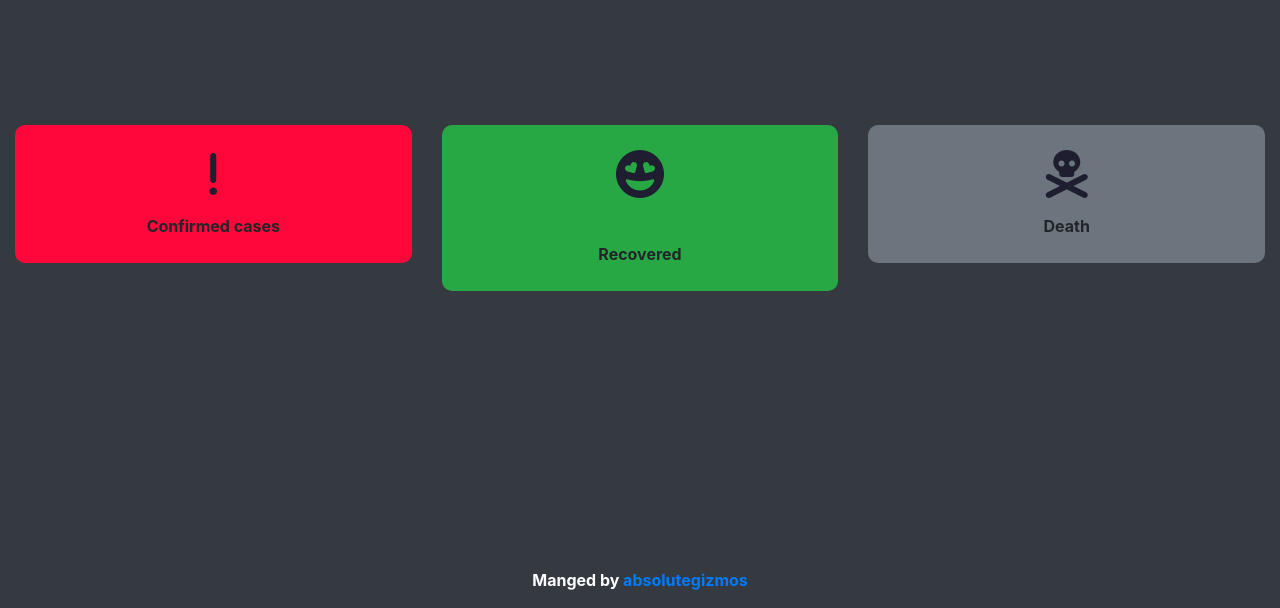
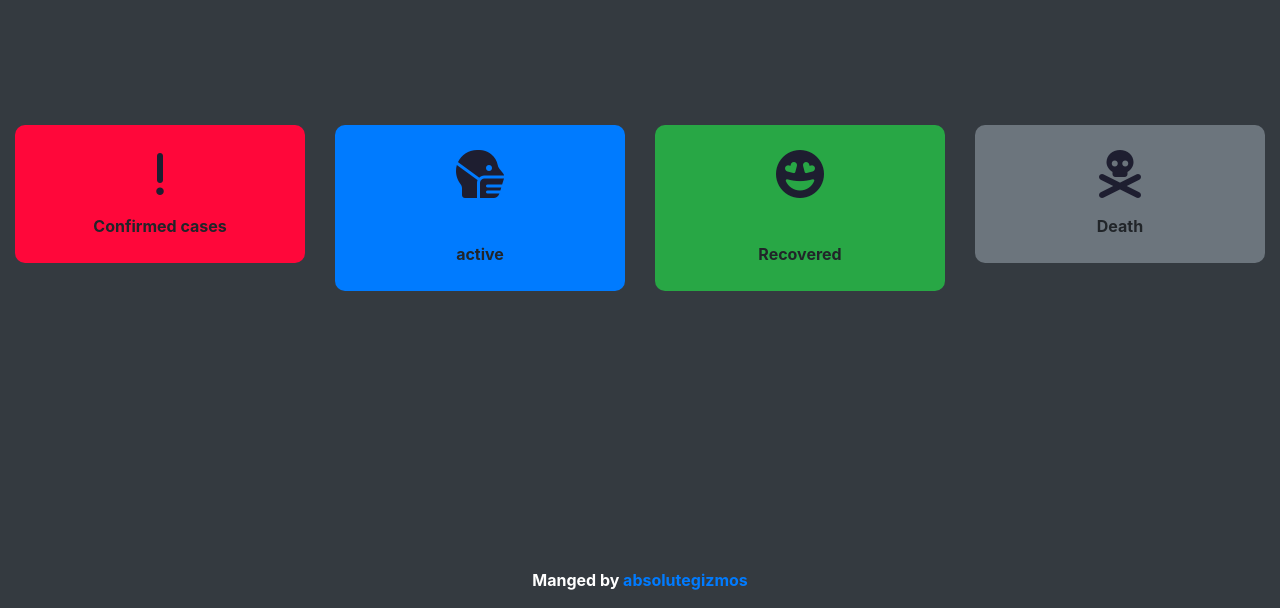
Before and after one commit to rupeshprabhu/covid-19, a plain HTML site: page index.html in a window 1280 px wide. Shown: the part 200-808 px from the top of the page. Drawn offline with nearby package versions, Linux system fonts and the light colour scheme; no server answers.

Commit message:
Active cases

```diff
--- a/covid.css
+++ b/covid.css
@@ -15,6 +15,11 @@
 }
 .counter-grey {
     background-color:#6c757d;
+    padding: 25px 0;
+    border-radius: 10px;
+}
+.counter-blue {
+    background-color:#007bff;
     padding: 25px 0;
     border-radius: 10px;
 }
@@ -60,6 +65,11 @@
     color: #1e1e30;
 }
 
+.fa-head-side-mask {
+    font-size: xxx-large;
+    color: #1e1e30;
+}
+
 .row {
     margin-left: 0 !important;
     margin-right: 0 !important;
--- a/index.html
+++ b/index.html
@@ -52,6 +52,14 @@
           <p class="count-text">Confirmed cases</p></strong>
         </div>
               </div>
+              <div class="col">
+                <div class="counter-blue">
+              <i class="fas fa-head-side-mask"></i>
+            <h2 class="timer count-title count-number" id="active"></h2>
+            <br />
+            <p class="count-text ">active</p>
+          </div>
+                </div>
                   <div class="col">
                   <div class="counter-green">
           <i class="fas fa-grin-hearts"></i>
--- a/main-data.js
+++ b/main-data.js
@@ -26,6 +26,9 @@ document.getElementById('deaths').innerHTML = deaths;
 let todayDeaths = '';
 todayDeaths +=(`(+${data.todayDeaths})`)
 document.getElementById('todayDeaths').innerHTML = todayDeaths;
+
+let activeCases = output-recovered-deaths;
+document.getElementById('active').innerHTML = activeCases;
 })
 .catch(error => {
 console.log('Error in the url');
```
